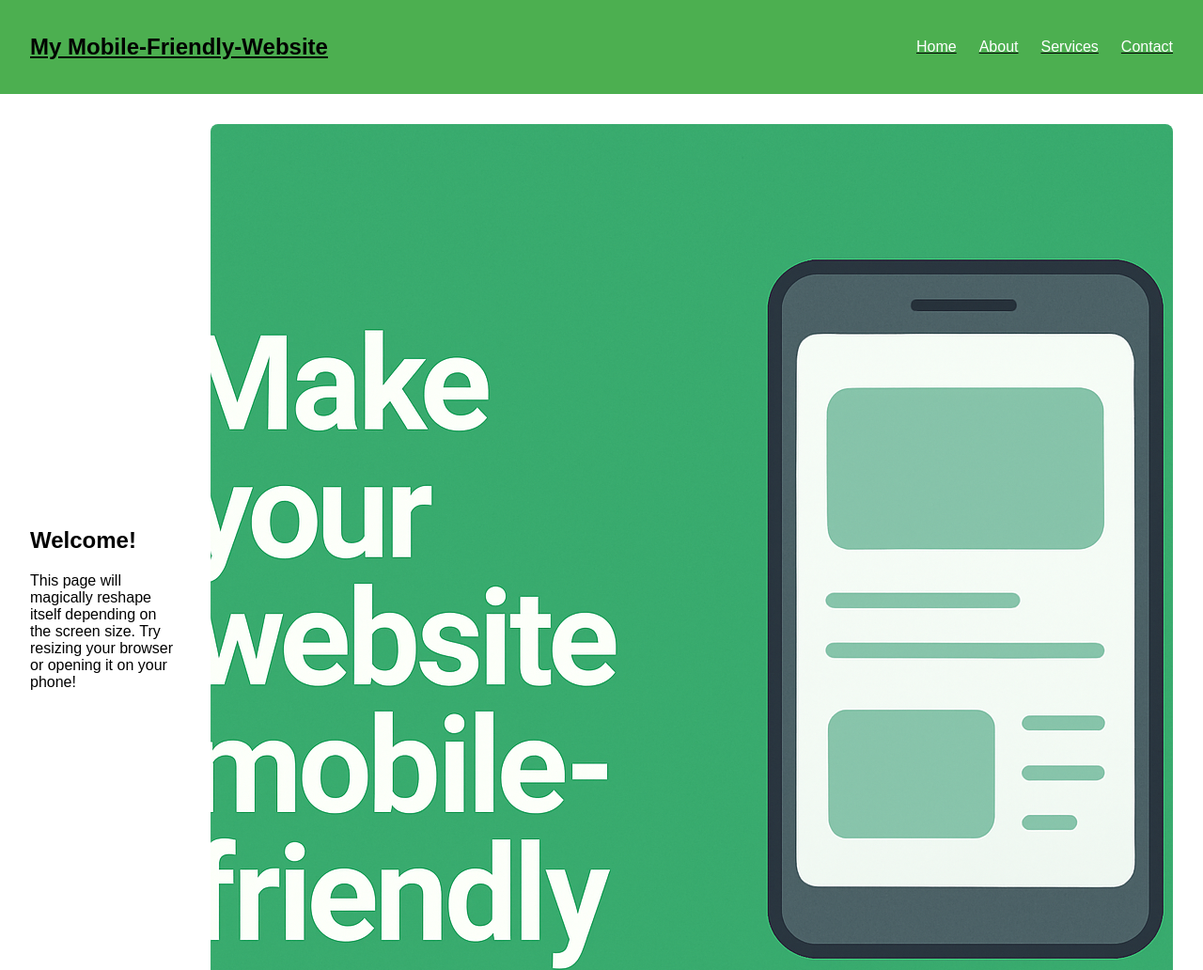
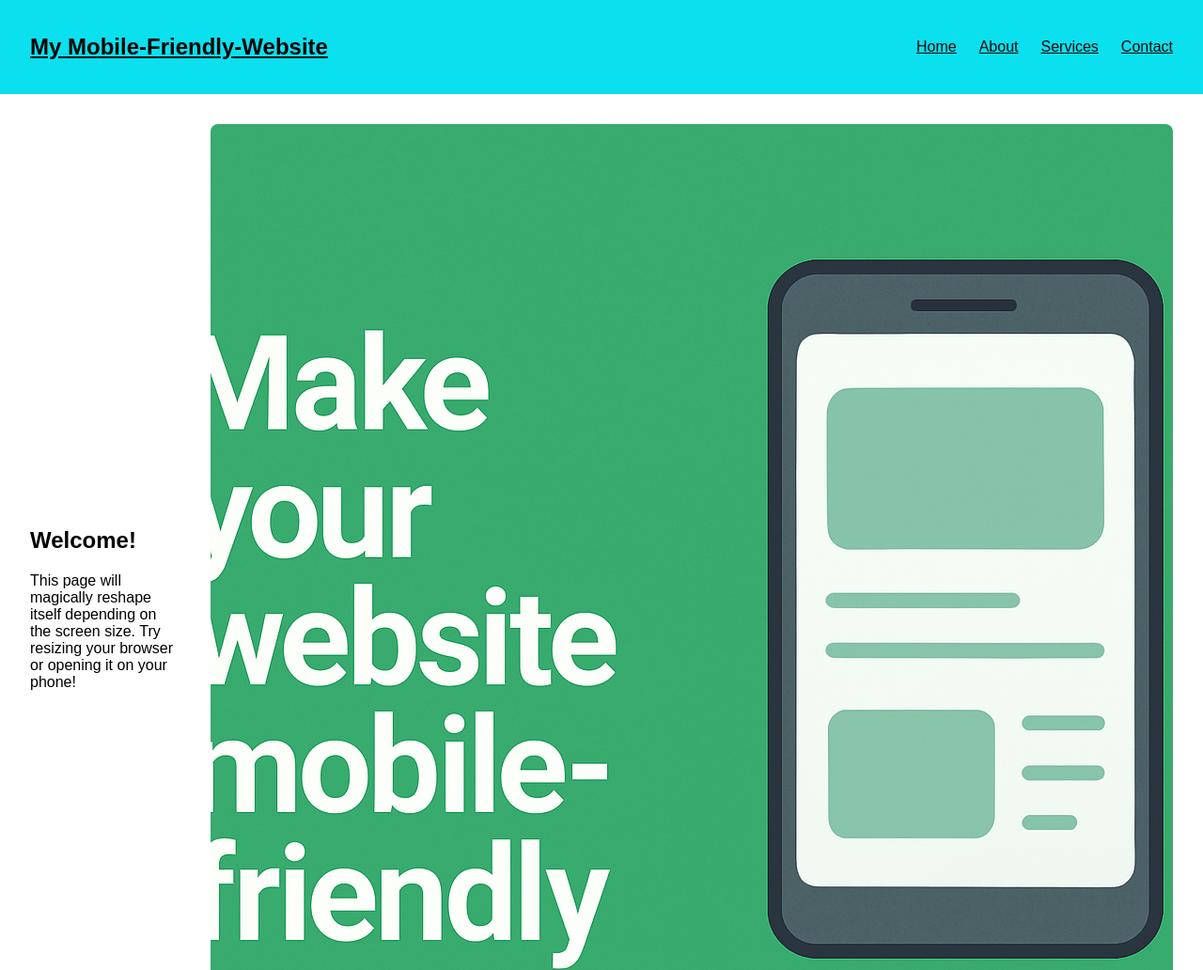
Before and after one commit to AbhijitRai2003/Internship, a plain HTML site: page Task4/index.html in a window 1280 px wide. Shown: the top 1032 px of the page at 94% size. Drawn offline with Linux system fonts and the light colour scheme.

Commit message:
style.css

```diff
--- a/Task4/style.css
+++ b/Task4/style.css
@@ -8,13 +8,13 @@ body {
   display: flex;
   justify-content: space-between;
   align-items: center;
-  background: #4CAF50;
+  background: #0be0ef;
   padding: 1rem 2rem;
   flex-wrap: wrap;
 }
 
 .logo {
-  color: white;
+  color: rgb(220, 93, 43);
   margin: 0;
 }
 
@@ -25,8 +25,9 @@ body {
 }
 
 .nav-links a {
-  color: white;
+  color: rgb(8, 7, 7);
   text-decoration: none;
+  text-rendering: auto;
 }
 
 .content {
```
